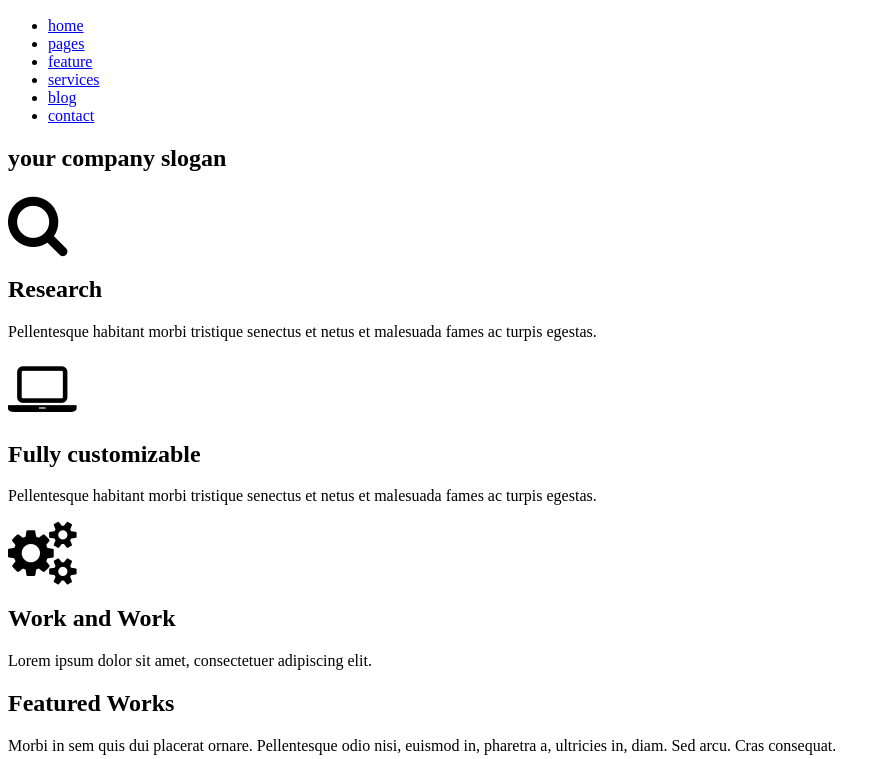
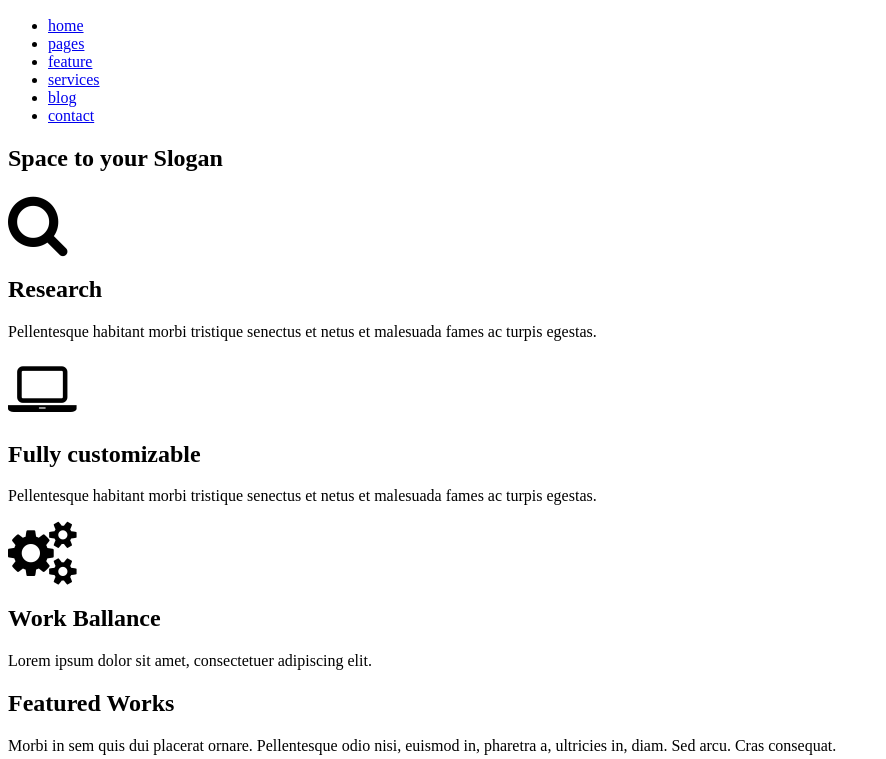
Before and after one commit to mateuszzylka/nauka-gita, a plain HTML site: page index.html in a window 1280 px wide. Shown: the part 41-800 px from the top of the page, without its empty margins (0-886 px from the left). Drawn offline with nearby package versions, Linux system fonts and the light colour scheme; files that its build step writes are made by us from their sources.

Commit message:
Change tag h1 and h2

```diff
--- a/index.html
+++ b/index.html
@@ -26,7 +26,7 @@
 		<section class="hero">
 			<div class="row">
 				<div class="slogan">
-					<h1>your company slogan</h1>
+					<h1>Space to your Slogan</h1>
 				</div>
 			</div>
 		</section>
@@ -44,7 +44,7 @@
 				</div>
 				<div class="col-4 col-s-12">
 					<i class="fa fa-cogs fa-4x" aria-hidden="true"></i>
-					<h2>Work and Work</h2>
+					<h2>Work Ballance</h2>
 					<p>Lorem ipsum dolor sit amet, consectetuer adipiscing elit.</p>
 				</div>
 			</div>
```
